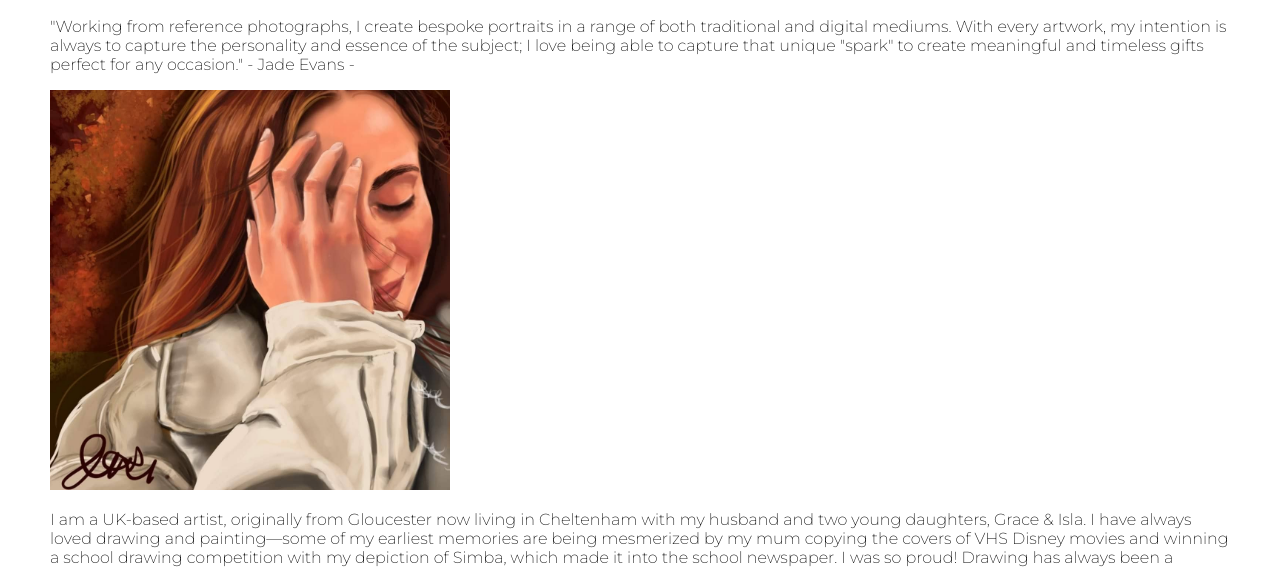
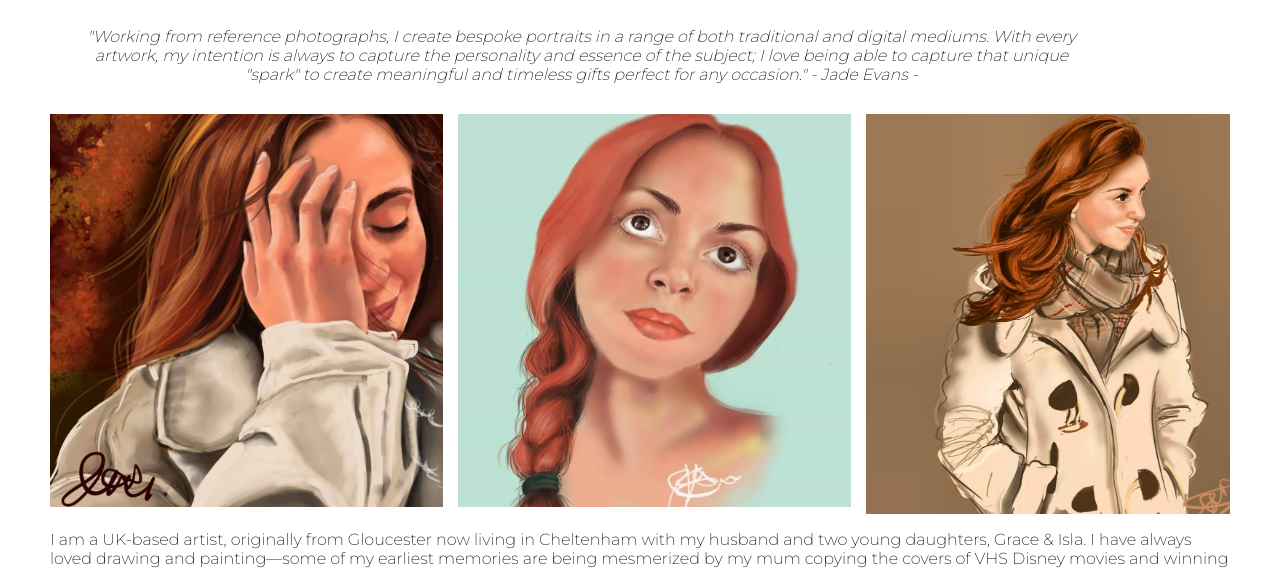
Before and after one commit to Jade-Evans/portrait_artist_portfolio, a plain HTML site: page about.html in a window 1280 px wide. Shown: the part 222-791 px from the top of the page. Drawn offline with Linux system fonts and the light colour scheme.

Commit message:
feat(portfolio and about pages): update gallery and about with image content, adjustlayout of images with flex on about page

```diff
--- a/about.html
+++ b/about.html
@@ -29,7 +29,7 @@
 </header>
 
 <!-- Main Content of the Page -->
-<main>
+<div class="mainContainer">
     <div>
         <h1 class="webpageTitle">ABOUT ME</h1>
     </div>
@@ -38,7 +38,12 @@
         With every artwork, my intention is always to capture the personality and essence of the subject; I love being able to capture that unique "spark" to create meaningful and timeless gifts perfect for any occasion."
         - Jade Evans -
         </p>
-        <img class ="DigiSPHair" src="images/DigP, Self Portrait brushing hair.jpg" alt ="Digital Portait, woman with red hair">
+        <div class="aboutImgContainer">
+            <img class="aboutImg" id ="DigiSPHair" src="images/DigP, Self Portrait brushing hair.jpg" alt ="Digital Portait, woman with red hair">
+            <img class="aboutImg" id="selfPortraitPlait" src="images/selfPortraitPlait.jpg" alt="digital portrait redhead with plait" loading="lazy">
+            <img class="aboutImg" id="selfPortraitCoat" src="images/DigiP, SP with coat.jpg" alt="digital portrait woman in beige coat" loading="lazy">
+
+        </div>
         <p class="aboutMainText">
             I am a UK-based artist, originally from Gloucester now living in Cheltenham with my husband and two young daughters, Grace & Isla. I have always loved drawing and painting—some of my earliest memories are being mesmerized by my mum copying the covers of VHS Disney movies and winning a school drawing competition with my depiction of Simba, which made it into the school newspaper. I was so proud!
 
@@ -54,7 +59,7 @@
 
 
 
-</main>
+    </div>
 
 <!-- FOOTER SECTION -->
 <footer>
--- a/styles.css
+++ b/styles.css
@@ -238,10 +238,28 @@ footer{
 }
 
 /**********ABOUT PAGE STYLING*************************************************************/
-.DigiSPHair{
+.quote{
+    font-style:italic;
+    text-align: center;
+    margin: 30px;
+    max-width: 85%;
+}
 
-    height: 400px;
+.aboutImgContainer{
+    display: flex;
+    max-height:400px;
+    overflow: hidden;
+    gap:15px;
+    align-content: stretch;
 }
+.aboutImgContainer img{
+
+    height: 100%;
+    width: 33.3%;
+    object-fit: contain;
+
+}
+
 
 
 .introParagraph{
```
Also changed, not shown: portfolio.html (+7 -0 lines), images/grandad.jpg (added), images/selfPortraitPlait.jpg (added).
